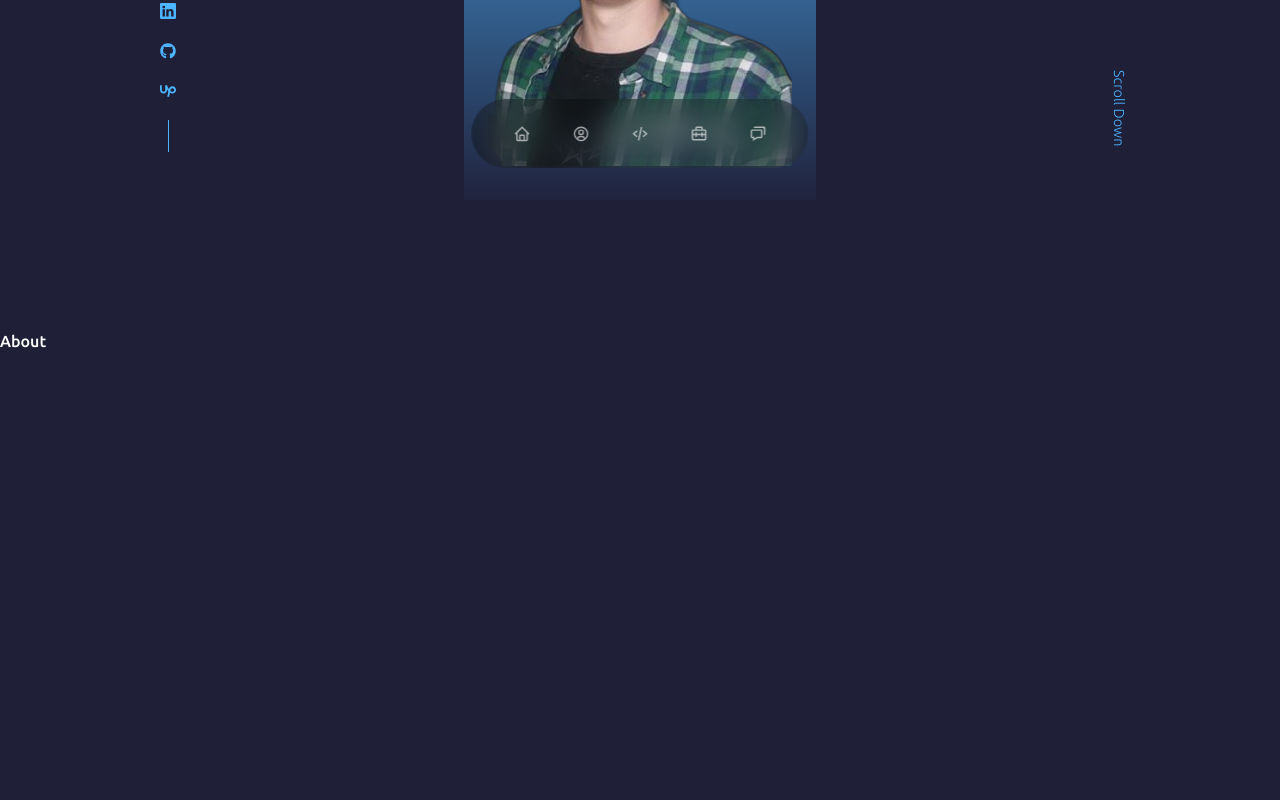
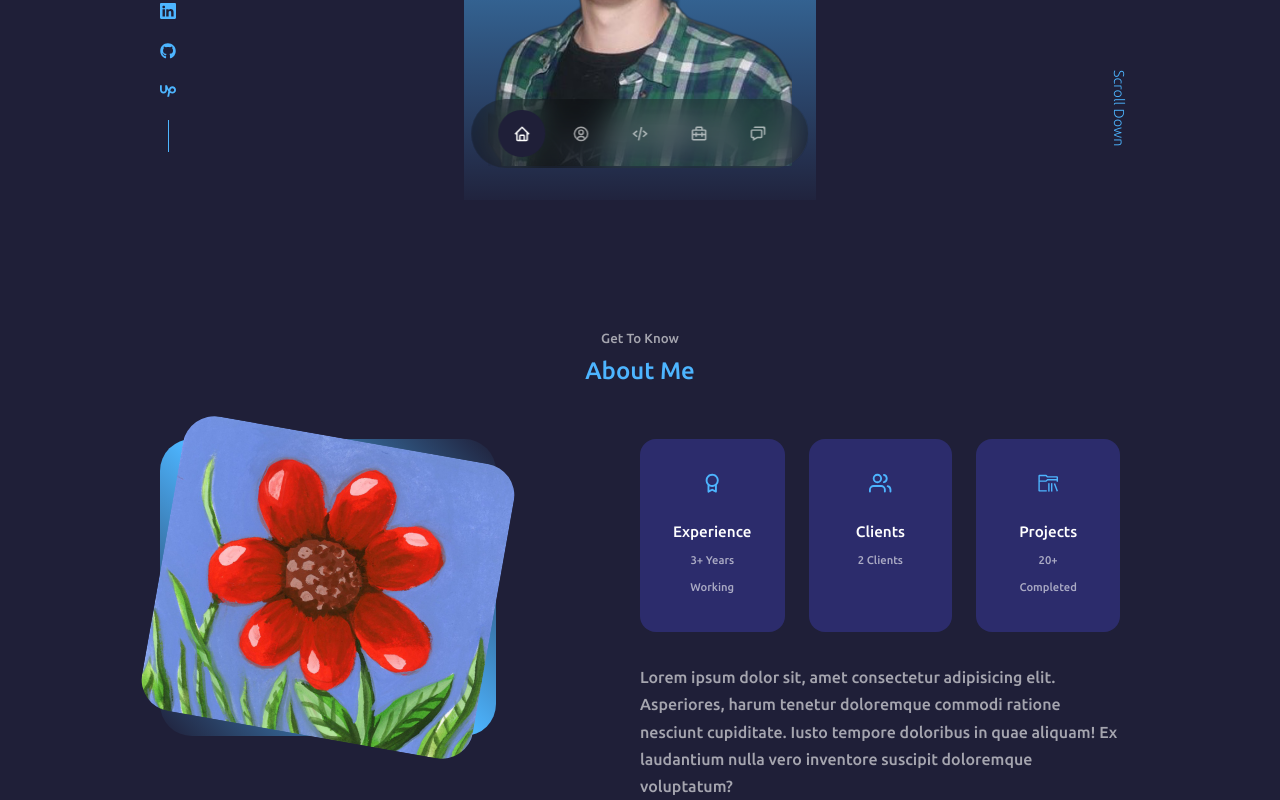
Before and after one commit to Duffimuss/Duffimuss.github.io, a React (Create React App) app in the folder my-portfolio/: page / in a window 1280 px wide. Shown: the part 600-1400 px from the top of the page. Built offline with nearby package versions, Linux system fonts and the light colour scheme; the HTML template or start-up script is replaced by a standard one.

Commit message:
finished about page and stylized about page

```diff
--- a/my-portfolio/src/components/about/About.jsx
+++ b/my-portfolio/src/components/about/About.jsx
@@ -1,9 +1,52 @@
 import React from 'react'
 import './about.css'
+import ME from '../../assets/flower.jpg'
+import {BiAward} from 'react-icons/bi'
+import {FiUsers} from 'react-icons/fi'
+import {VscFolderLibrary} from 'react-icons/vsc'
 
 const About = () => {
   return (
-    <section id='about'>About</section>
+    <section id='about'>
+      <h5>Get To Know</h5>
+      <h2>About Me</h2>
+
+      <div className="container about__container">
+        <div className="about__me">
+          <div className="about__me-image">
+            <img src={ME} alt="About Image" />
+          </div>
+        </div>
+
+      <div className="about__content">
+        <div className="about__cards">
+          <article className="about__card">
+              <BiAward className='about__icon' />
+              <h5>Experience</h5>
+              <small>3+ Years Working</small>
+          </article>
+          <article className="about__card">
+              <FiUsers className='about__icon' />
+              <h5>Clients</h5>
+              <small>2 Clients</small>
+          </article>
+          <article className="about__card">
+              <VscFolderLibrary className='about__icon' />
+              <h5>Projects</h5>
+              <small>20+ Completed</small>
+          </article>
+        </div>
+
+        <p>
+          Lorem ipsum dolor sit, amet consectetur adipisicing elit.
+          Asperiores, harum tenetur doloremque commodi ratione nesciunt cupiditate.
+          Iusto tempore doloribus in quae aliquam! Ex laudantium nulla vero inventore suscipit doloremque voluptatum?
+        </p>
+
+        <a href="#contact" className='btn btn-primary'>Let's Talk</a>
+      </div>
+      </div>
+    </section>
   )
 }
 
--- a/my-portfolio/src/components/about/about.css
+++ b/my-portfolio/src/components/about/about.css
@@ -0,0 +1,72 @@
+.about__container {
+    display: grid;
+    grid-template-columns: 35% 50%;
+    gap: 15%;
+}
+
+.about__me {
+    width: 100%;
+    aspect-ratio: 1.131/1;
+    border-radius: 2rem;
+    background: linear-gradient(
+        45deg,
+        transparent,
+        var(--color-primary),
+        transparent
+    );
+    display: grid;
+    place-items: center;
+
+}
+
+.about__me-image {
+    border-radius: 2rem;
+    overflow: hidden;
+    transform: rotate(10deg);
+    transition: var(--transition);
+}
+
+.about__me-image:hover {
+    transform: rotate(0);
+}
+
+.about__cards {
+    display: grid;
+    grid-template-columns: repeat(3, 1fr);
+    gap: 1.5rem;
+}
+
+.about__card {
+    background: var(--color-bg-variant);
+    border: 1px solid transparent;
+    border-radius: 1rem;
+    padding: 2rem;
+    text-align: center;
+    transition: var(--transition);
+}
+
+.about__card:hover{
+    background: transparent;
+    border-color: var(--color-primary-variant);
+    cursor: default;
+}
+
+.about__icon {
+    color: var(--color-primary);
+    font-size: 1.4rem;
+    margin-bottom: 1rem;
+}
+
+.about__card h5 {
+    font-size: 0.95rem;
+}
+
+.about__card small {
+    font-size: 0.7rem;
+    color: var(--color-light);
+}
+
+.about__content p {
+    margin: 2rem 0 2.6rem;
+    color: var(--color-light);
+}
--- a/my-portfolio/src/components/nav/Nav.jsx
+++ b/my-portfolio/src/components/nav/Nav.jsx
@@ -5,15 +5,17 @@ import {BiUserCircle} from 'react-icons/bi'
 import {BiCodeAlt} from 'react-icons/bi'
 import {BiBriefcaseAlt2} from 'react-icons/bi'
 import {BiChat} from 'react-icons/bi'
+import {useState} from 'react'
 
 const Nav = () => {
+  const [activeNav, setActiveNav] = useState('#')
   return (
     <nav>
-      <a href="#"><BiHome /></a>
-      <a href="#about"><BiUserCircle /></a>
-      <a href="#experience"><BiCodeAlt /></a>
-      <a href="#services"><BiBriefcaseAlt2 /></a>
-      <a href="#contact"><BiChat /></a>
+      <a href="#" onClick={() => setActiveNav('#')} className={activeNav === '#' ? 'active' : ''}><BiHome /></a>
+      <a href="#about" onClick={() => setActiveNav('#about')} className={activeNav === '#about' ? 'active' : ''}><BiUserCircle /></a>
+      <a href="#experience" onClick={() => setActiveNav('#experience')} className={activeNav === '#experience' ? 'active' : ''}><BiCodeAlt /></a>
+      <a href="#services" onClick={() => setActiveNav('#services')} className={activeNav === '#services' ? 'active' : ''}><BiBriefcaseAlt2 /></a>
+      <a href="#contact" onClick={() => setActiveNav('#contact')} className={activeNav === '#contact' ? 'active' : ''}><BiChat /></a>
     </nav>
   )
 }
--- a/my-portfolio/src/components/nav/nav.css
+++ b/my-portfolio/src/components/nav/nav.css
@@ -22,3 +22,12 @@ nav a{
     color: var(--color-light);
     font-size: 1.1rem;
 }
+
+nav a:hover{
+    background: rgba(0,0,0,0.3);
+}
+
+nav a.active {
+    background: var(--color-bg);
+    color: var(--color-white);
+}
```
